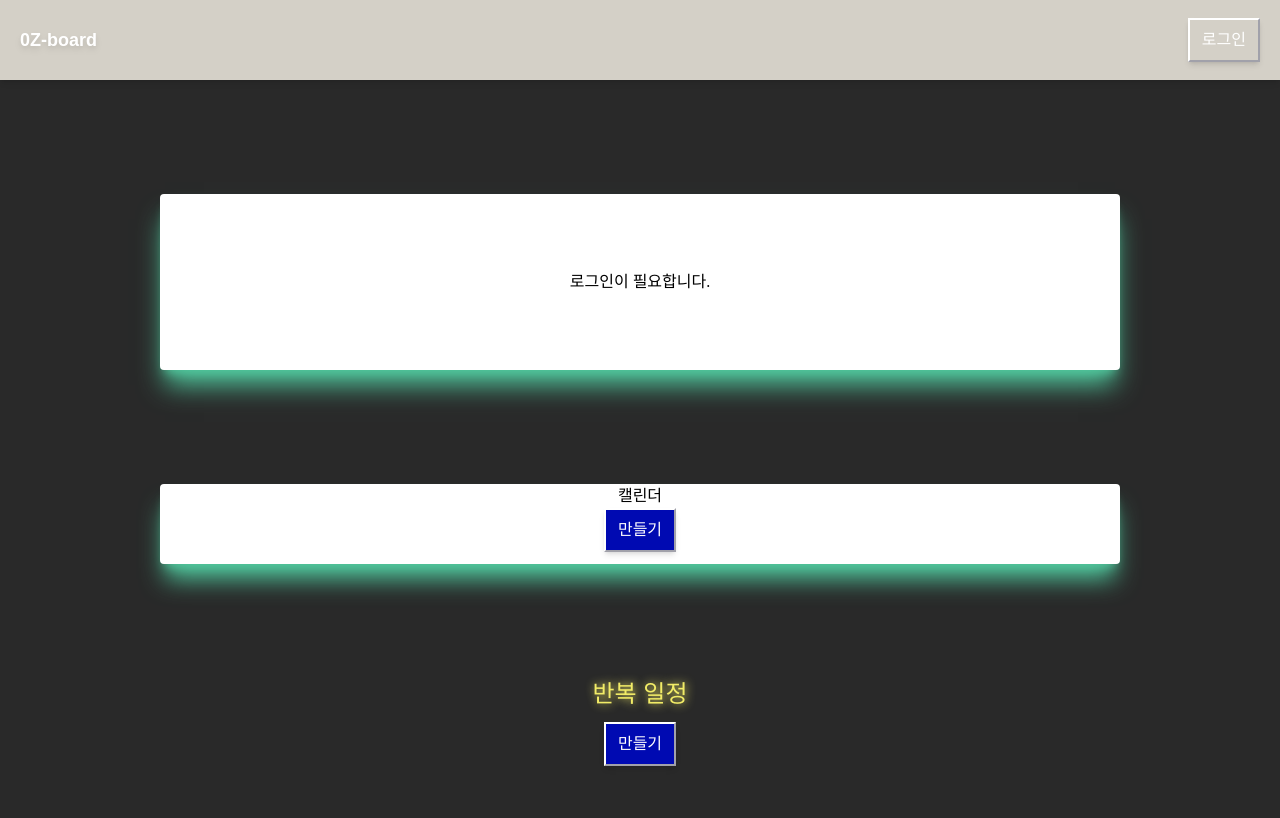
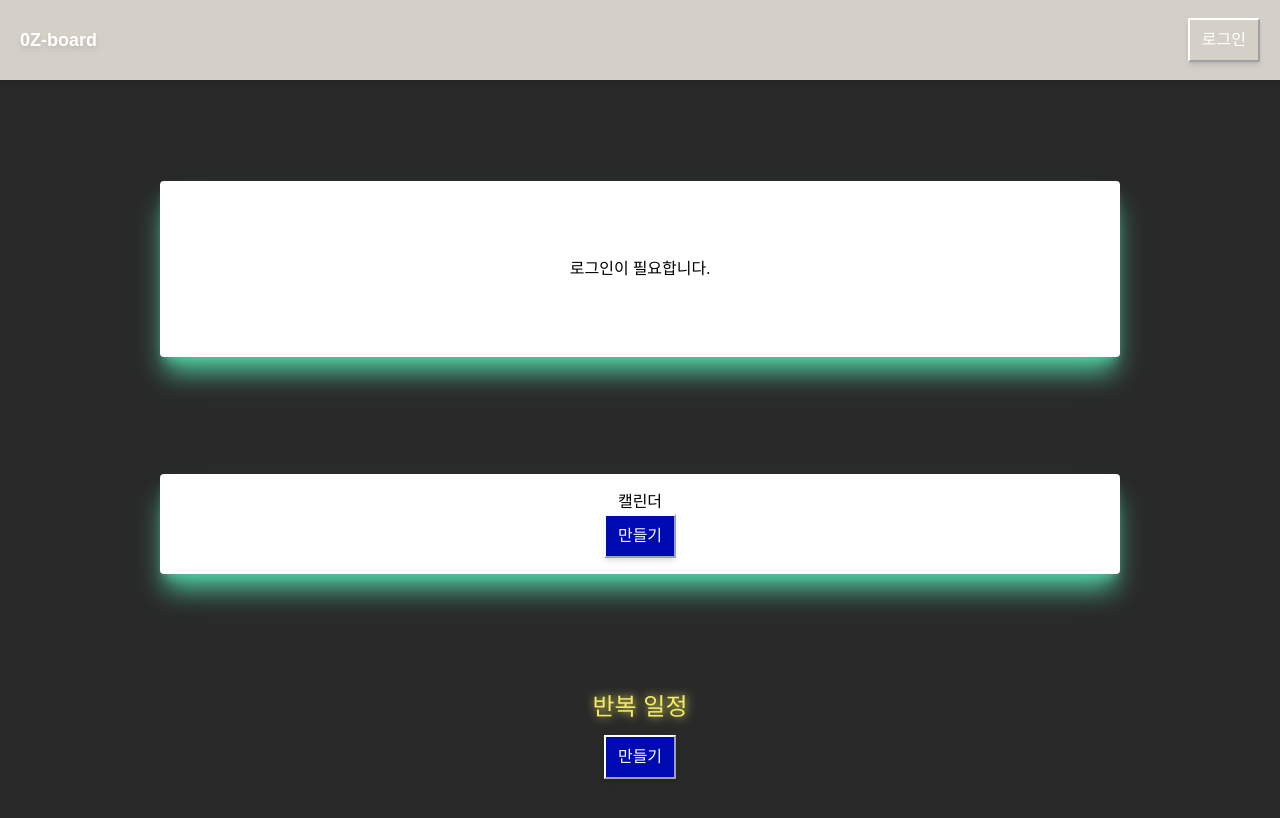
Before and after one commit to Y0ungZ/WizSched, a React (Vite) app: page / in a window 1280 px wide. Shown: the top 818 px of the page. Built offline with nearby package versions, Linux system fonts and the light colour scheme; no server answers; a web font is replaced by a local one.

Commit message:
style: 스타일 변경

```diff
--- a/src/index.css
+++ b/src/index.css
@@ -40,7 +40,7 @@
   }
   .headerMarginContainer {
     margin-top: 10vh;
-    height: 100%;
+    min-height: 100%;
     width: 100%;
     display: flex;
     justify-content: center;
--- a/src/pages/MainPage.tsx
+++ b/src/pages/MainPage.tsx
@@ -7,16 +7,16 @@ const MainPage = () => {
 
   return (
     <div className="headerMarginContainer flex-col justify-evenly bg-black">
-      <div className="flex min-h-44 w-9/12 items-center justify-center rounded bg-white text-center shadow-xl shadow-green">
+      <div className="my-4 flex min-h-44 w-9/12 items-center justify-center rounded bg-white text-center shadow-xl shadow-green">
         {user ? <UserProfileSection user={user} /> : <span>로그인이 필요합니다.</span>}
       </div>
-      <div className="min-h-20 w-9/12 flex-col items-center justify-center rounded bg-white text-center shadow-xl shadow-green">
+      <div className="my-4 h-fit w-9/12 flex-col items-center justify-center rounded bg-white py-4 text-center shadow-xl shadow-green">
         <h2>캘린더</h2>
         <Button variant="contained" color="primary">
           만들기
         </Button>
       </div>
-      <div className="flex-col items-center justify-center text-center">
+      <div className="my-4 flex-col items-center justify-center text-center">
         <h2 className="textShadowYellow mb-3 font-accent text-2xl text-yellow">반복 일정</h2>
         <Button variant="contained" color="primary">
           만들기
```
